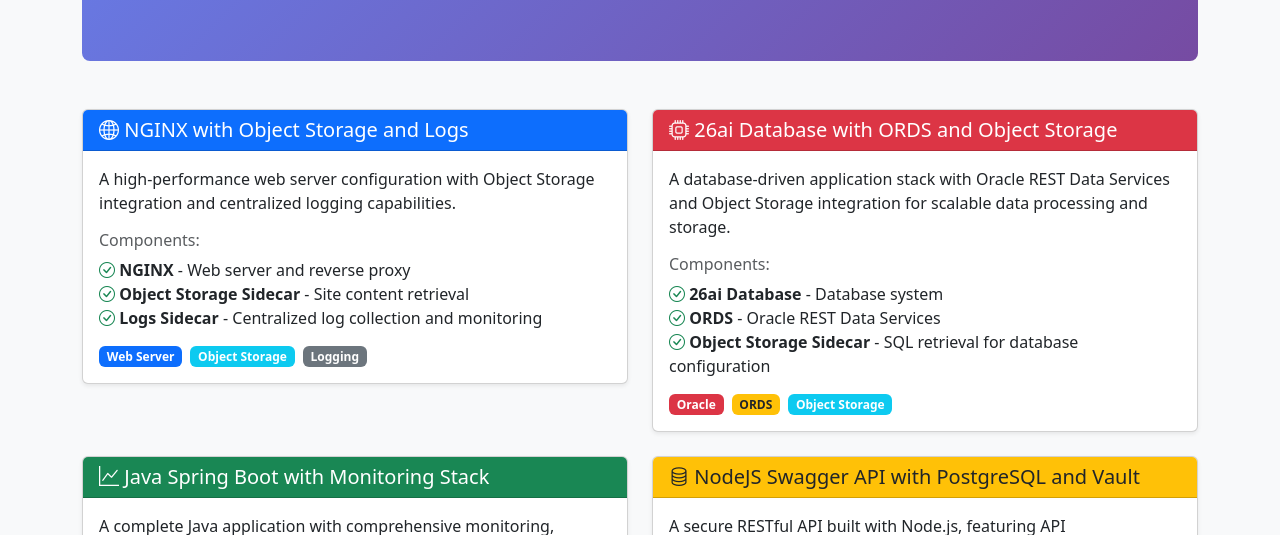
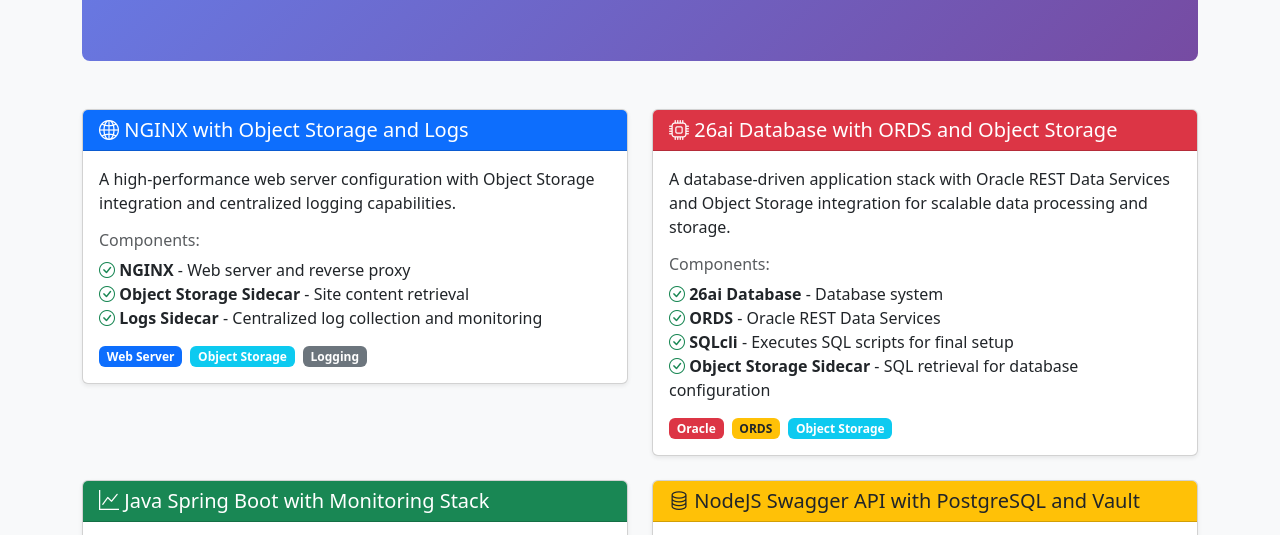
Before and after one commit to mikarinneoracle/ci-compose, a website: page public/labs.html in a window 1280 px wide. Shown: the part 196-731 px from the top of the page. Drawn offline with nearby package versions, Linux system fonts and the light colour scheme.

Commit message:
Add SQLcli component to 26ai Database lab configuration
- Add SQLcli to components list with description 'Executes SQL scripts for final setup'
- Update both labs.html and labs/README.md

```diff
--- a/public/labs.html
+++ b/public/labs.html
@@ -79,6 +79,7 @@
                             <ul class="list-unstyled">
                                 <li><i class="bi bi-check-circle text-success"></i> <strong>26ai Database</strong> - Database system</li>
                                 <li><i class="bi bi-check-circle text-success"></i> <strong>ORDS</strong> - Oracle REST Data Services</li>
+                                <li><i class="bi bi-check-circle text-success"></i> <strong>SQLcli</strong> - Executes SQL scripts for final setup</li>
                                 <li><i class="bi bi-check-circle text-success"></i> <strong>Object Storage Sidecar</strong> - SQL retrieval for database configuration</li>
                             </ul>
                         </div>
```
Also changed, not shown: labs/README.md.
